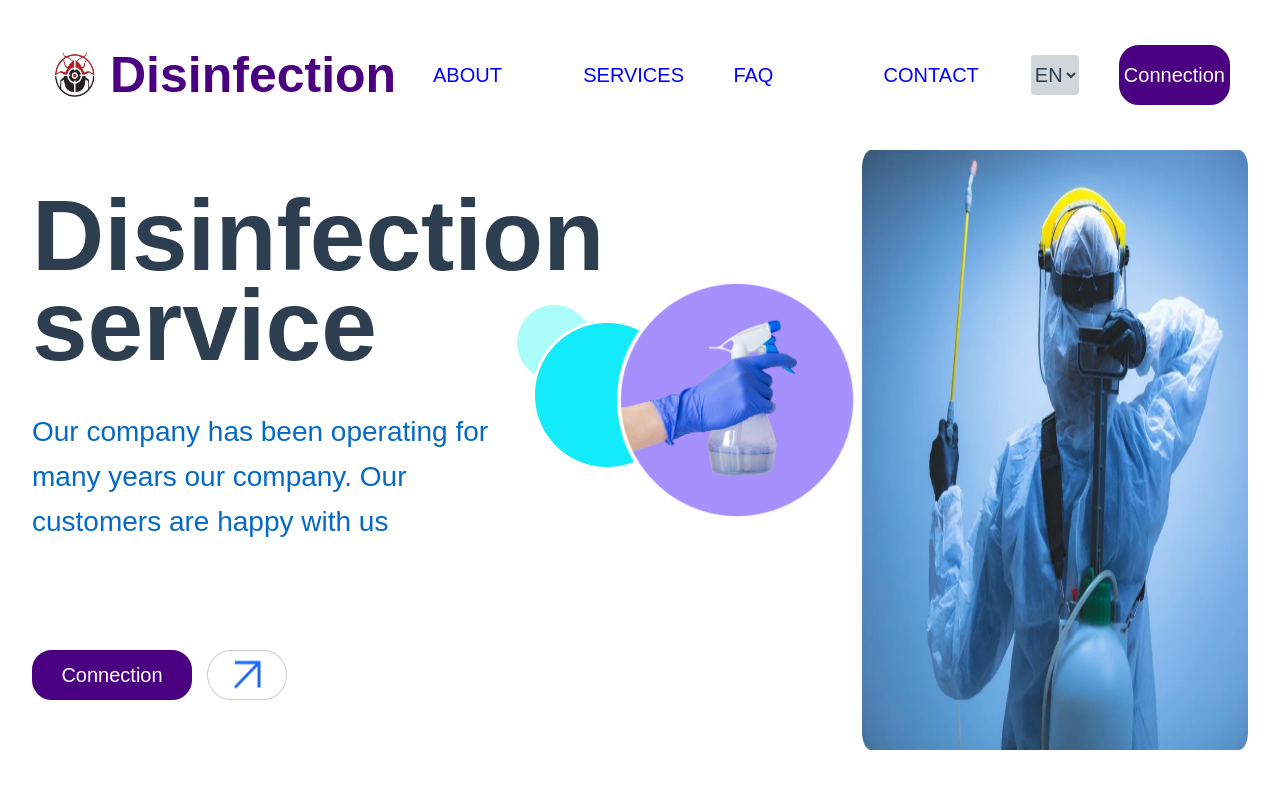
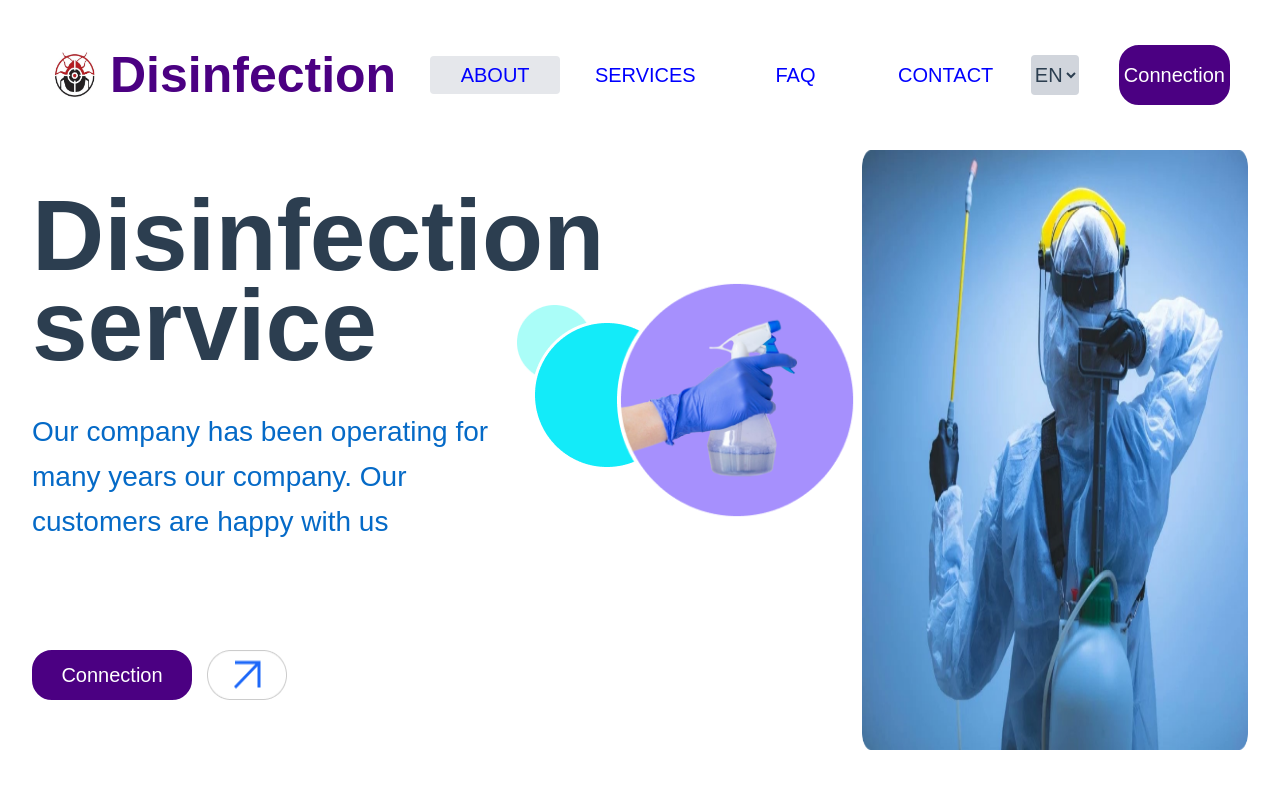
Before and after one commit to ZokirYorov/dezinfeksiya, a Vue app: page / in a window 1280 px wide. Shown: the top 800 px of the page. Built offline with nearby package versions, Linux system fonts and the light colour scheme.

Commit message:
app page add active class

```diff
--- a/src/App.vue
+++ b/src/App.vue
@@ -14,7 +14,10 @@
            v-for="(list, index) in lists"
            :key="index"
        >
-         <span class="flex text-red-200 rounded hover:bg-gray-300 px-2">
+         <span
+             @click="clickActive(list.id)"
+             :class="isActive === list.id ? 'bg-gray-200' : ''"
+             class="flex text-red-200 rounded items-center w-full hover:bg-gray-300 px-2">
            <a style="text-transform: uppercase; color: blue" :href="list.link">{{list.name}}</a>
          </span>
        </div>
@@ -219,13 +222,21 @@ import location from '@/assets/location.png'
 import phone from '@/assets/phone.png'
 import klop from '@/assets/klop.jpg'
 import { computed } from 'vue'
-
+import { ref} from 'vue'
 import  { useI18n } from "vue-i18n"
 const { t, locale } =useI18n({useScope: "global"})
 
 const switchLang = ()=> {
   locale.value === 'en' ? locale.value = 'uz' : locale.value = 'en'
 }
+
+const isActive = ref('');
+
+const clickActive = (id) => {
+  isActive.value = id
+
+}
+
 
 const lists = computed(() =>  [
   {
@@ -249,6 +260,14 @@ const lists = computed(() =>  [
     name: t('ulItems.contact')
   }
 ])
+
+const idClickItem = () => {
+  if (lists.value.length > 0) {
+    isActive.value = lists.value[0].id
+  }
+}
+
+idClickItem()
 </script>
 
 <script>
```
